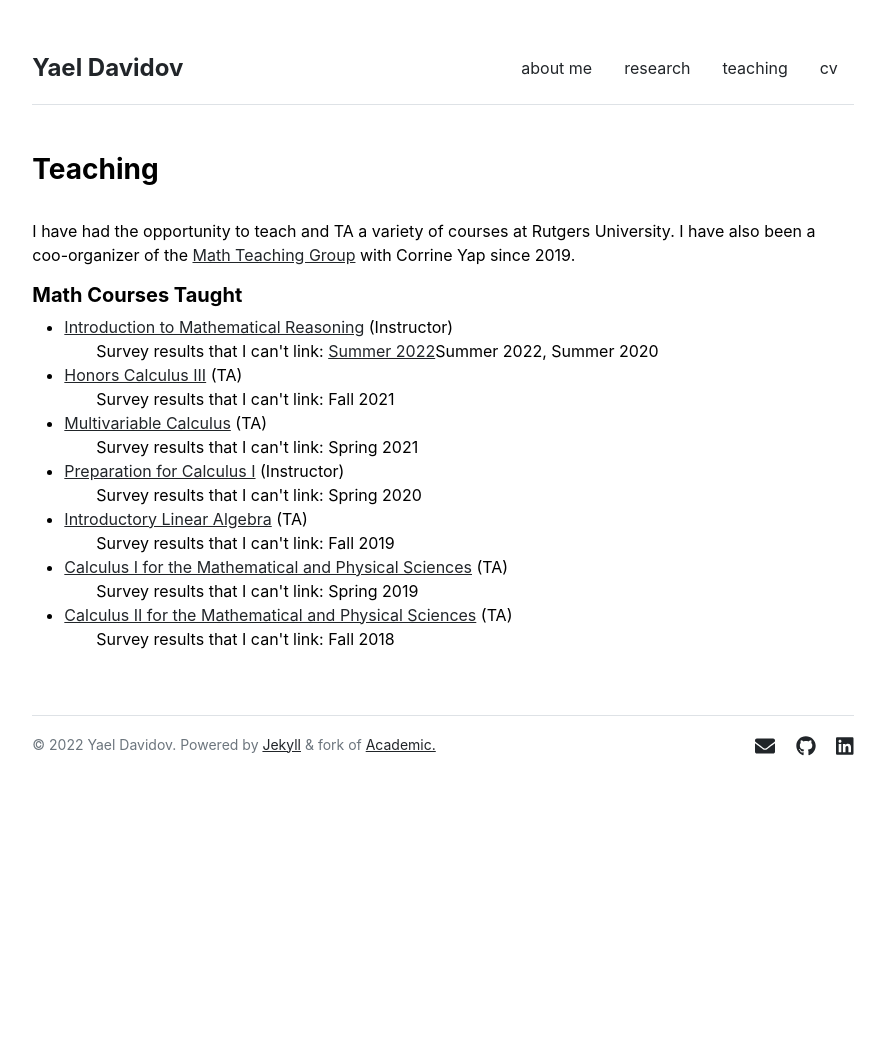
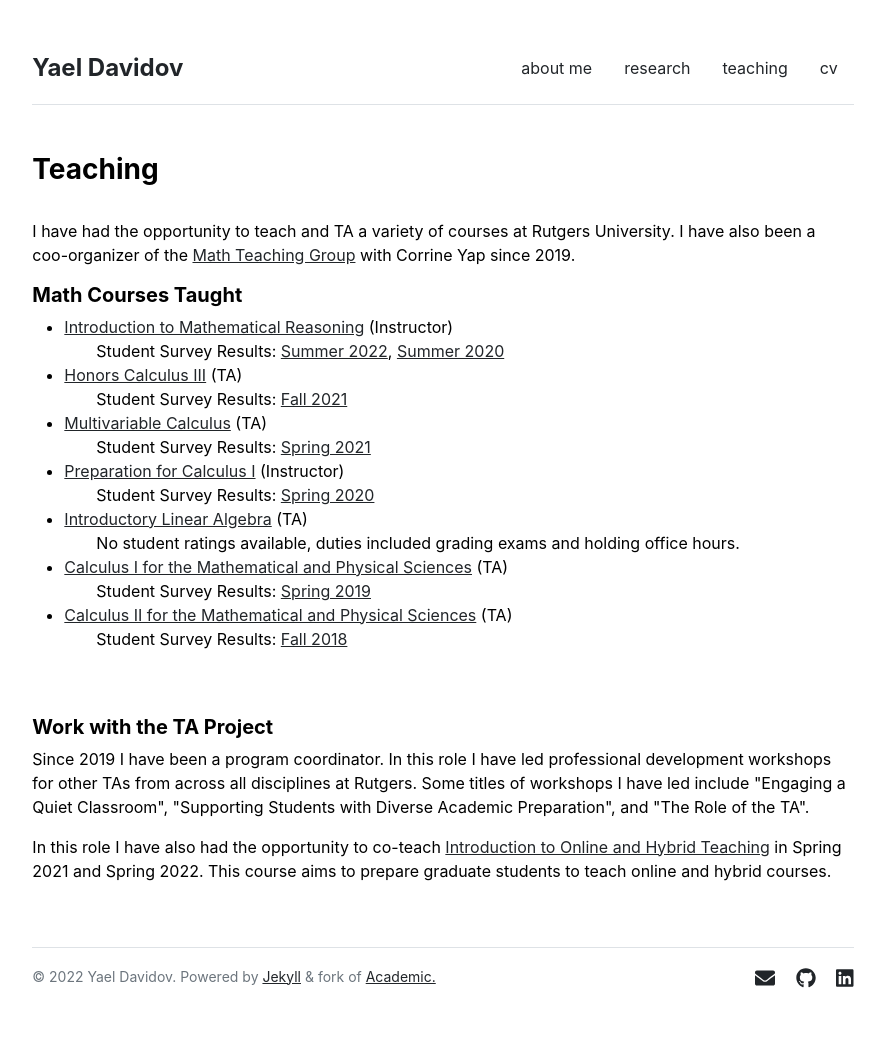
Before and after one commit to yaeldavidov/yaeldavidov.github.io, a Jekyll site: the page built from teaching.md, in a window 1280 px wide. Shown: the whole page, without its empty margins (197-1082 px from the left). Built offline with Jekyll 4.4.1, drawn with Linux system fonts in a browser that asks for light colours; before the commit the page ends 900 px from its top, so only the background shows below that.

Commit message:
added pdfs and TAP info

```diff
--- a/_layouts/teaching.html
+++ b/_layouts/teaching.html
@@ -10,32 +10,40 @@ layout: default
     <ul>
       <li><a href="https://www.math.rutgers.edu/academics/undergraduate/courses/954-01-640-300-introduction-to-mathematical-reasoning">Introduction to Mathematical Reasoning</a> (Instructor)</li>
       <ul style="list-style: none;">
-      <li> Survey results that I can't link: <a href="./surveys/su22.pdf" target="_Blank">Summer 2022</a>Summer 2022, Summer 2020</li>
+      <li> Student Survey Results: <a href="./surveys/su22.pdf" target="_Blank">Summer 2022</a>, <a href="./surveys/su20.pdf" target="_Blank">Summer 2020</a>
       </ul>
       <li><a href="https://www.math.rutgers.edu/academics/undergraduate/courses/952-01-640-291-honors-calculus-iii">Honors Calculus III</a> (TA)</li>
       <ul style="list-style: none;">
-      <li> Survey results that I can't link: Fall 2021</li>
+      <li> Student Survey Results: <a href="./surveys/fa21.pdf" target="_Blank">Fall 2021</a></li>
       </ul>
       <li><a href="https://www.math.rutgers.edu/academics/undergraduate/courses/949-01-640-251-multivariable-calculus">Multivariable Calculus</a> (TA)</li>
       <ul style="list-style: none;">
-      <li> Survey results that I can't link: Spring 2021</li>
+      <li> Student Survey Results: <a href="./surveys/sp21.pdf" target="_Blank">Spring 2021</a></li>
       </ul>
       <li><a href="https://www.math.rutgers.edu/academics/undergraduate/courses/1537-01-640-123-prep-for-calc-i">Preparation for Calculus I</a> (Instructor)</li>
       <ul style="list-style: none;">
-      <li> Survey results that I can't link: Spring 2020</li>
+      <li> Student Survey Results: <a href="./surveys/sp20.pdf" target="_Blank">Spring 2020</a></li>
       </ul>
       <li><a href="https://www.math.rutgers.edu/academics/undergraduate/courses/948-01-640-250-introductory-linear-algebra">Introductory Linear Algebra</a> (TA)</li>
       <ul style="list-style: none;">
-      <li> Survey results that I can't link: Fall 2019</li>
+      <li> No student ratings available, duties included grading exams and holding office hours.
       </ul>
       <li><a href="https://www.math.rutgers.edu/academics/undergraduate/courses/941-01-640-151-calculus-i-for-the-mathematical-and-physical-sciences">Calculus I for the Mathematical and Physical Sciences</a> (TA)</li>
       <ul style="list-style: none;">
-      <li> Survey results that I can't link: Spring 2019</li>
+      <li> Student Survey Results: <a href="./surveys/sp19.pdf" target="_Blank">Spring 2019</a></li>
       </ul>
       <li><a href="https://www.math.rutgers.edu/academics/undergraduate/courses/942-01-640-152-calculus-ii-for-the-mathematical-and-physical-sciences">Calculus II for the Mathematical and Physical Sciences</a> (TA)</li>
       <ul style="list-style: none;">
-      <li> Survey results that I can't link: Fall 2018</li>
+      <li> Student Survey Results: <a href="./surveys/fa18.pdf" target="_Blank">Fall 2018</a></li>
       </ul>
     </ul>
   </div>
 </div>
+
+<div class="row g-5 mb-5">
+  <div>
+    <h5 class="fw-bold">Work with the TA Project</h5>
+    <p> Since 2019 I have been a program coordinator. In this role I have led professional development workshops for other TAs from across all disciplines at Rutgers. Some titles of workshops I have led include "Engaging a Quiet Classroom", "Supporting Students with Diverse Academic Preparation", and "The Role of the TA".</p>
+    <p> In this role I have also had the opportunity to co-teach <a href="https://grad.rutgers.edu/professional-development/teaching-skills-ta-project/seminar-courses"> Introduction to Online and Hybrid Teaching</a> in Spring 2021 and Spring 2022. This course aims to prepare graduate students to teach online and hybrid courses.</p>
+  </div>
+</div>
```
Also changed, not shown: 16 other files.
